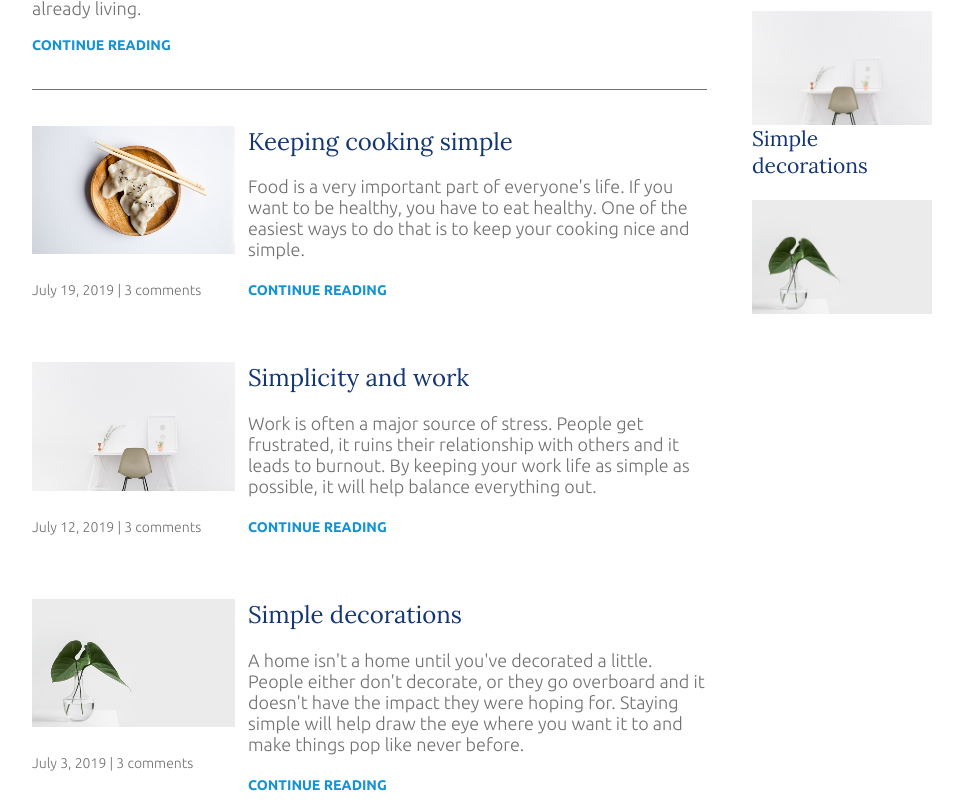
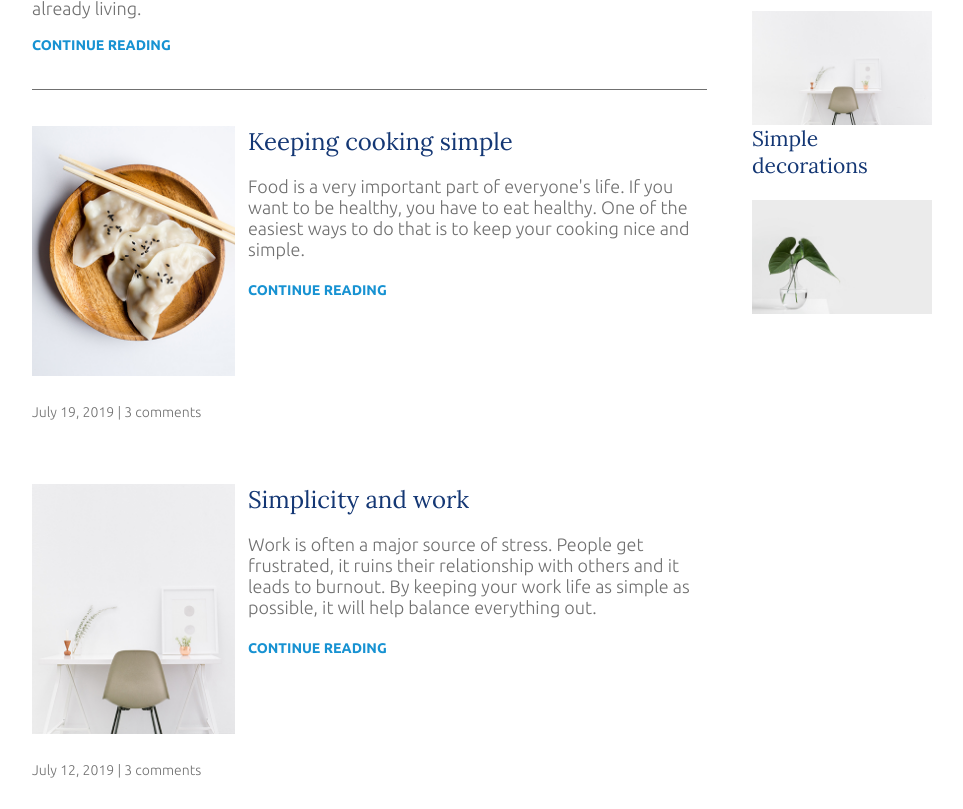
Before and after one commit to Mohak-Trivedi/simpleLifeBlog, a website built with Vite: page index.html in a window 1280 px wide. Shown: the part 818-1627 px from the top of the page, without its empty margins (158-1121 px from the left). Built offline with nearby package versions, Linux system fonts and the light colour scheme.

Commit message:
recent-articles image fitting

```diff
--- a/css/styles.css
+++ b/css/styles.css
@@ -208,6 +208,9 @@ nav a:focus {
 
     .article-image {
         order: -2;
+        width: 100%;
+        min-height: 250px;
+        object-fit: cover;
     }
 
     .article-title {
```
